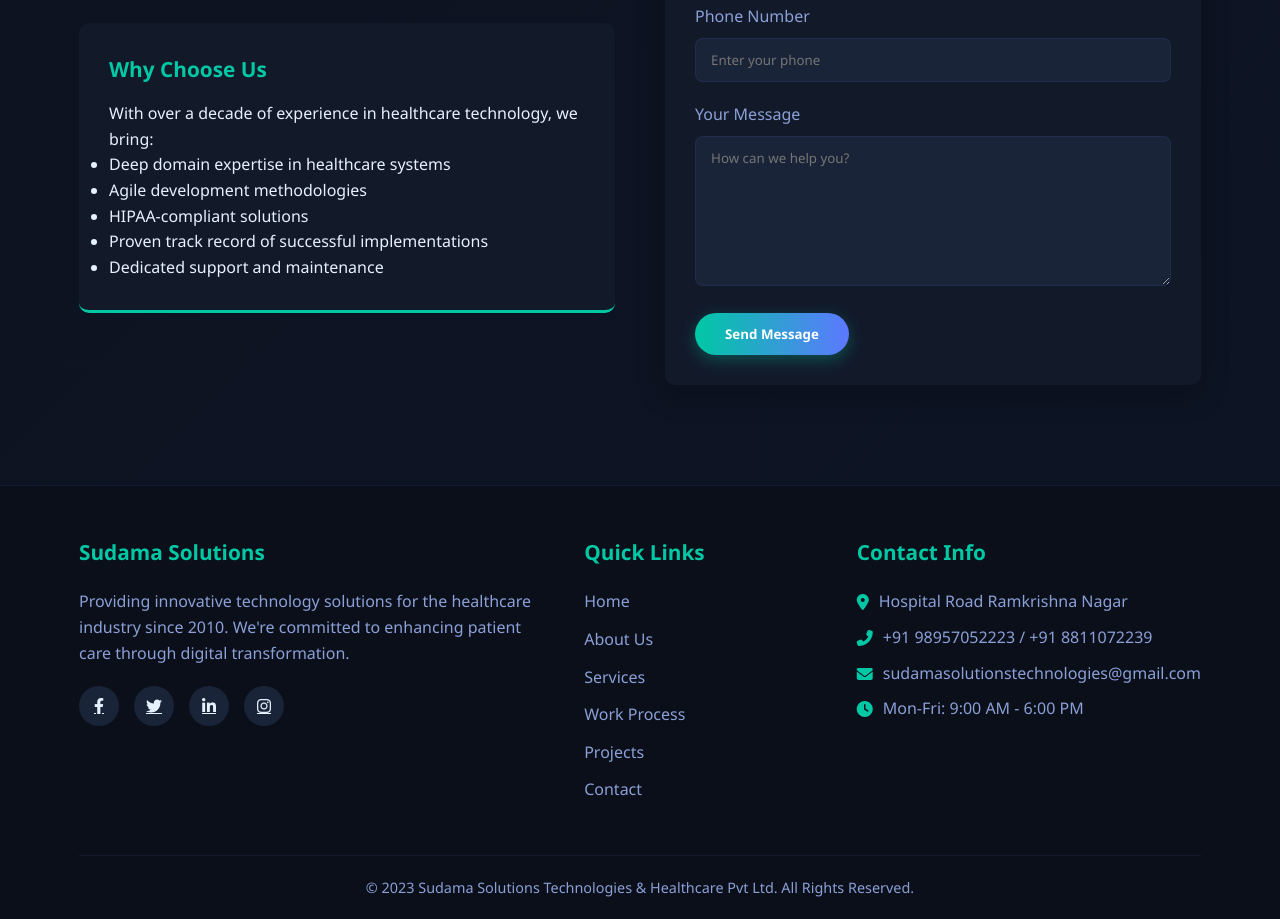
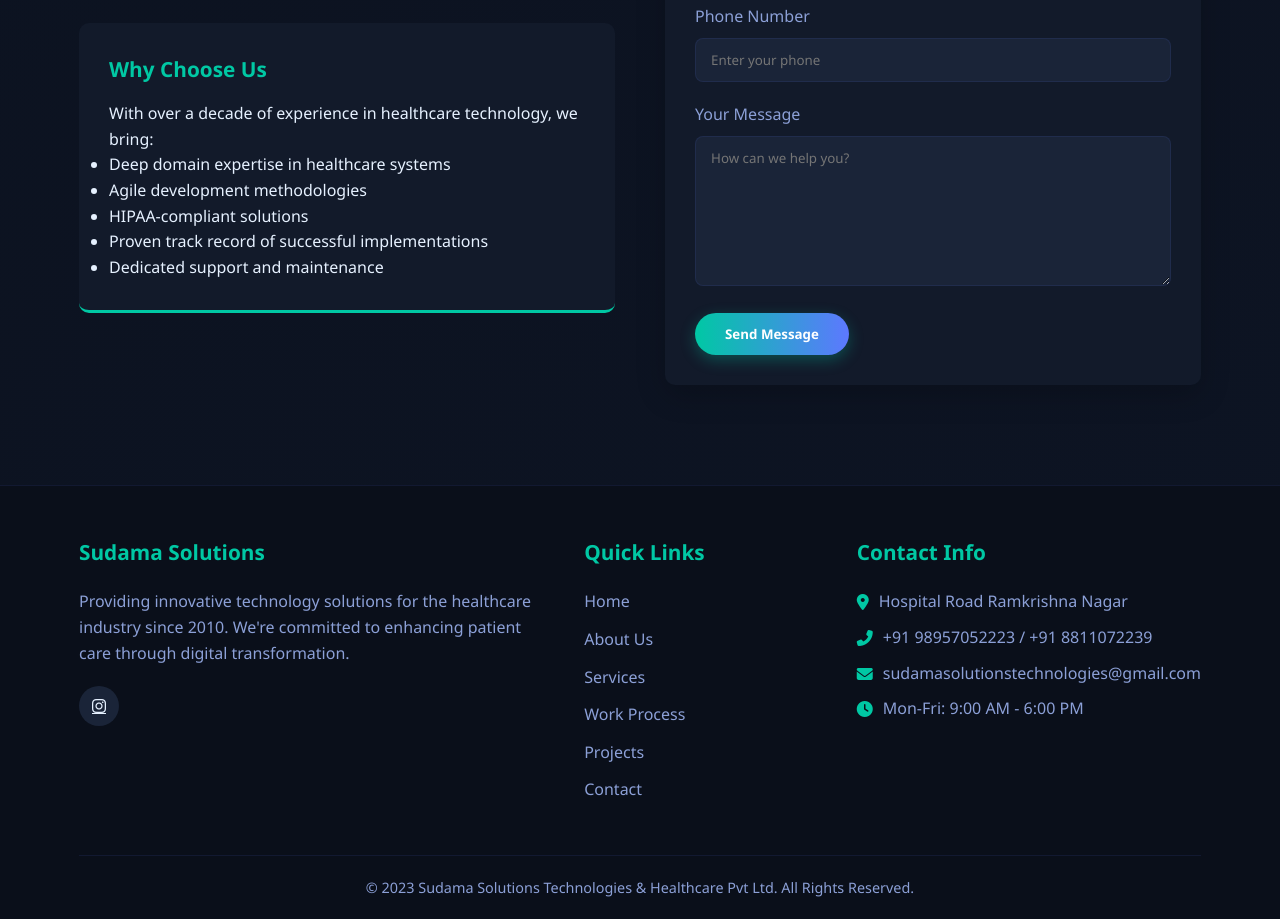
Before and after one commit to sudarshannathmazumdar123/sudamasolutionstechnologies, a plain HTML site: page index.html in a window 1280 px wide. Shown: the part 7003-7922 px from the top of the page. Drawn offline with nearby package versions, Linux system fonts and the light colour scheme.

Commit message:
Update index.html

```diff
--- a/index.html
+++ b/index.html
@@ -1078,10 +1078,7 @@
                     <h3>Sudama Solutions</h3>
                     <p>Providing innovative technology solutions for the healthcare industry since 2010. We're committed to enhancing patient care through digital transformation.</p>
                     <div class="social-links">
-                        <a href="#"><i class="fab fa-facebook-f"></i></a>
-                        <a href="#"><i class="fab fa-twitter"></i></a>
-                        <a href="#"><i class="fab fa-linkedin-in"></i></a>
-                        <a href="#"><i class="fab fa-instagram"></i></a>
+                        <a href="https://www.instagram.com/sudamasolutions_technologies?igsh=MTJrMXZqYWk3djRlZw%3D%3D&utm_source=qr"><i class="fab fa-instagram"></i></a>
                     </div>
                 </div>
                 <div class="footer-links">
```
